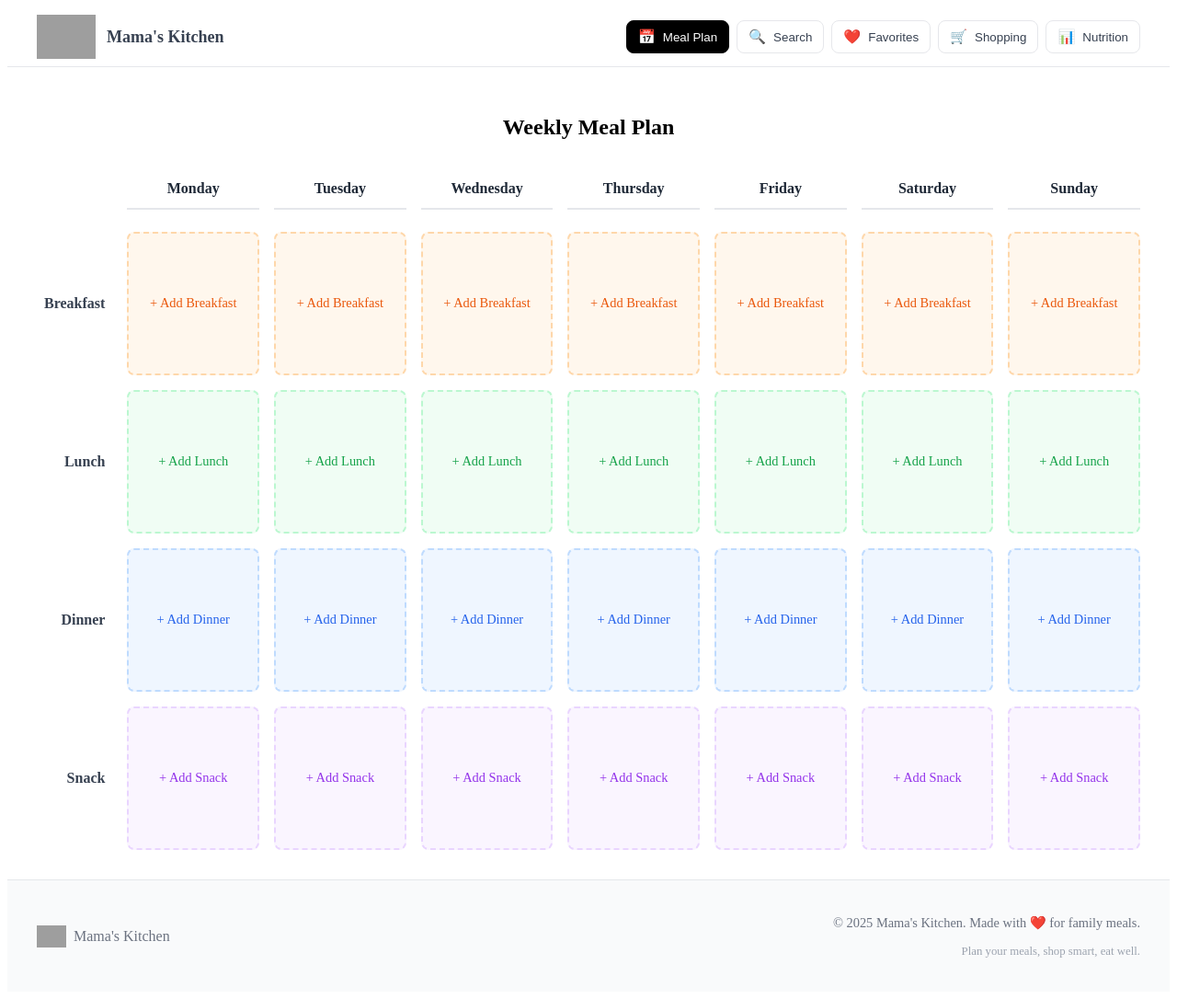
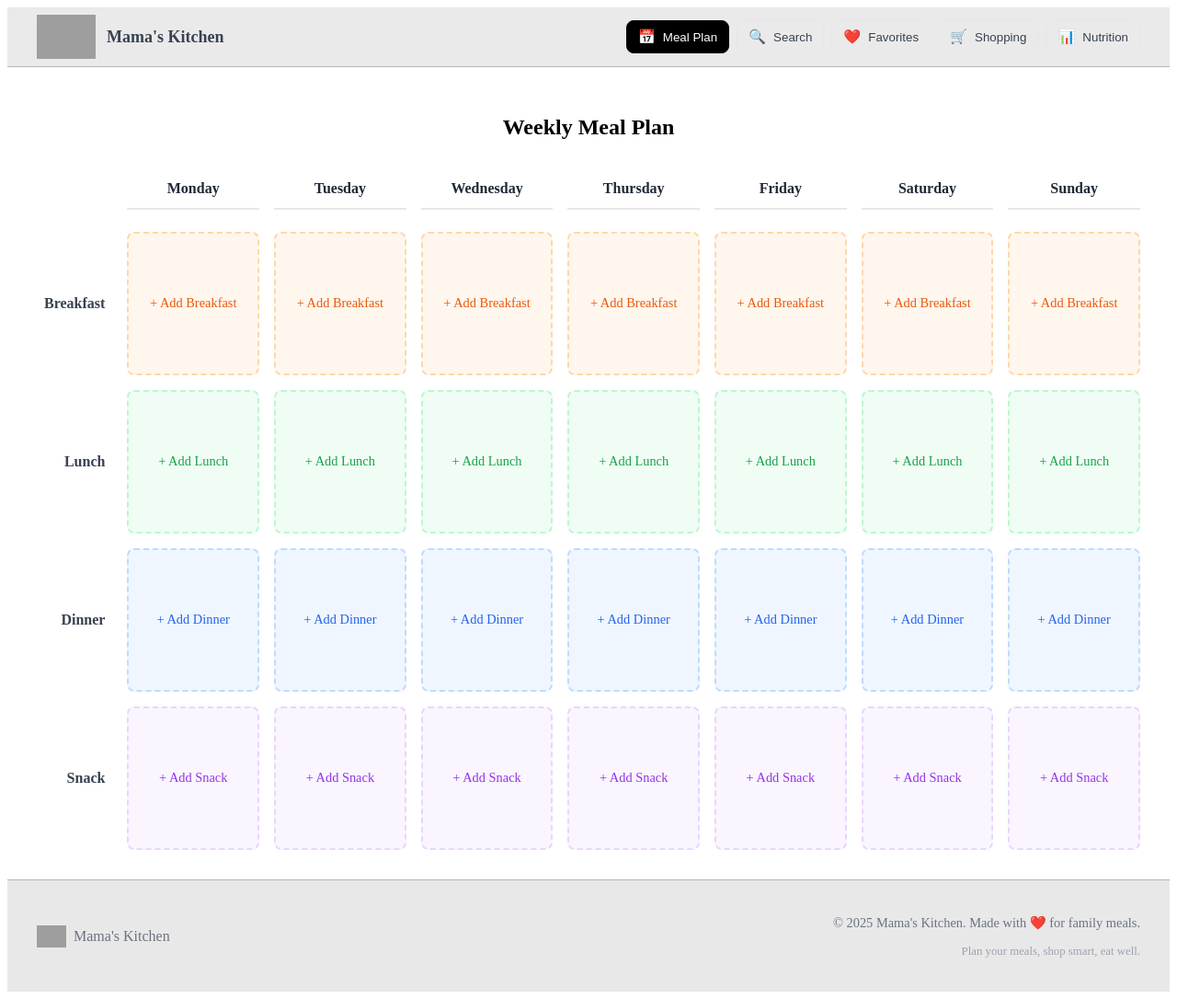
Before and after one commit to pdmostert/MamasKitchen, a website built with Vite: page src/index.html in a window 1280 px wide. Shown: the whole page at 92% size. Built offline with nearby package versions, Linux system fonts and the light colour scheme; grey boxes are pictures that could not be loaded.

Commit message:
Remove meal plan tabs and update header and footer styles for improved aesthetics

```diff
--- a/src/styles/styles.css
+++ b/src/styles/styles.css
@@ -200,52 +200,7 @@ html {
   margin-bottom: 2rem;
 }
 
-/* Tabs removed - now showing all meal types as rows */
-/*
-.meal-plan-tabs {
-  display: flex;
-  justify-content: center;
-  gap: 0.5rem;
-  margin-bottom: 2rem;
-  border-bottom: 2px solid #e5e7eb;
-}
 
-.meal-plan-tab {
-  padding: 0.75rem 1.5rem;
-  background: none;
-  border: none;
-  font-weight: 500;
-  color: #6b7280;
-  cursor: pointer;
-  border-bottom: 3px solid transparent;
-  transition: all 0.2s;
-}
-
-.meal-plan-tab.active {
-  color: #1f2937;
-  border-bottom-color: currentColor;
-}
-
-.meal-plan-tab.breakfast.active {
-  color: #ea580c;
-  border-bottom-color: #ea580c;
-}
-
-.meal-plan-tab.lunch.active {
-  color: #16a34a;
-  border-bottom-color: #16a34a;
-}
-
-.meal-plan-tab.dinner.active {
-  color: #2563eb;
-  border-bottom-color: #2563eb;
-}
-
-.meal-plan-tab.snack.active {
-  color: #9333ea;
-  border-bottom-color: #9333ea;
-}
-*/
 
 .meal-plan-grid {
   display: grid;
@@ -424,8 +379,8 @@ html {
 
 /* Header & navigation */
 .site-header {
-  background: #ffffff;
-  border-bottom: 1px solid #e5e7eb;
+  background: #00000015;
+  border-bottom: 1px solid #00000038;
   position: sticky;
   top: 0;
   z-index: 50;
@@ -513,8 +468,8 @@ html {
 
 /* Footer */
 .site-footer {
-  background: #f9fafb;
-  border-top: 1px solid #e5e7eb;
+  background: #00000017;
+  border-top: 1px solid #00000038;
 }
 .site-footer-inner {
   max-width: 1200px;
```
